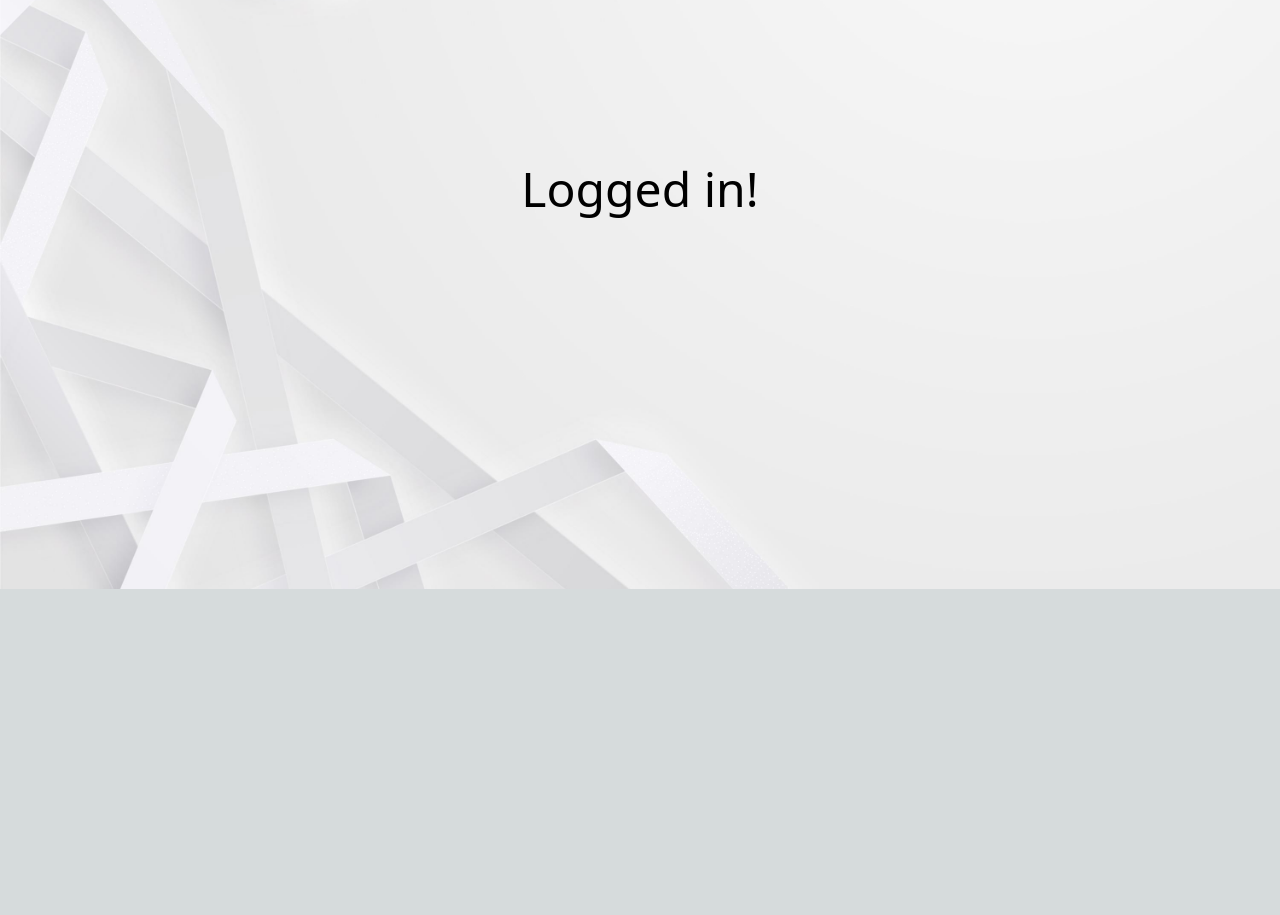
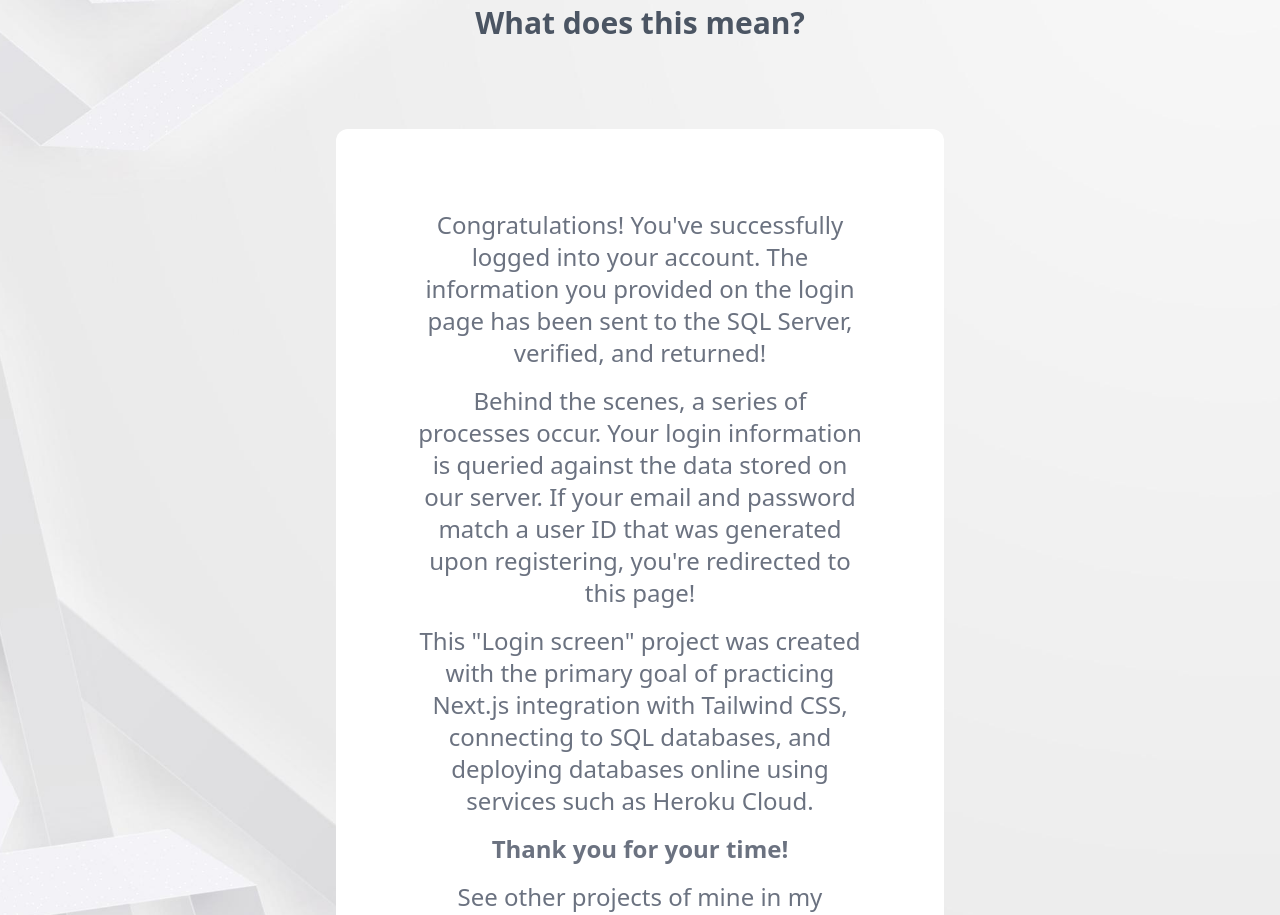
Before and after one commit to PedroMilani04/next-login, a Next.js app: page /logged in a window 1280 px wide. Shown: the part 211-1126 px from the top of the page. Before the commit the page ends 800 px from the top, so only its background shows below. Built offline with nearby package versions, Linux system fonts and the light colour scheme.

Commit message:
logged css

```diff
--- a/src/pages/logged.js
+++ b/src/pages/logged.js
@@ -1,10 +1,23 @@
 export default function Logged() {
     return (
-
-        <div className="min-h-screen flex flex-col text-black font-medium text-5xl justify-center items-center" style={{ backgroundImage: 'url(/images/4877010.jpg)', backgroundSize: 'cover', backgroundPosition: 'center' }}
-        >
-            <h1  data-aos="fade-left">Logged in!</h1>
+        <div className="min-h-screen flex flex-col text-gray-600 font-light text-2xl justify-center items-center p-8" style={{ backgroundImage: 'url(/images/4877010.jpg)', backgroundSize: 'cover', backgroundPosition: 'center' }}>
+            <div className="mt-10 mb-10 flex flex-col justify-center items-center " >
+                <h1 className="text-8xl h-32 mb-4 bg-gradient-to-r from-blue-600 via-rose-400 to-pink-600 text-transparent bg-clip-text" data-aos="fade-left" data-aos-duration="2000" style={{ background: 'linear-gradient(to right, #3490dc, #fuchsia)' }}>You're logged in!</h1>
+                <h2 className="text-3xl mb-2 font-bold" data-aos="fade-right" data-aos-duration="2800">What does this mean?</h2>
+            </div>
+            <div className="w-1/2 bg-white rounded-xl p-20 mt-10 mb-10 text-center text-gray-500 " data-aos="flip-right">
+                <p className="mb-4">
+                    Congratulations! You've successfully logged into your account. The information you provided on the login page has been sent to the SQL Server, verified, and returned!
+                </p>
+                <p className="mb-4">
+                    Behind the scenes, a series of processes occur. Your login information is queried against the data stored on our server. If your email and password match a user ID that was generated upon registering, you're redirected to this page!
+                </p>
+                <p className="mb-4">
+                    This "Login screen" project was created with the primary goal of practicing Next.js integration with Tailwind CSS, connecting to SQL databases, and deploying databases online using services such as Heroku Cloud.
+                </p>
+                <p className="font-bold mb-4 "> Thank you for your time!</p>
+                <p className="font-light mb-1">See other projects of mine in my</p> <a href="https://pedro-portfolio-cyan.vercel.app" className="font-semibold hover:text-blue-400 transition duration-300 ease-linear ">Portfolio!</a>
+            </div>
         </div>
-
-    )
+    );
 }
```
